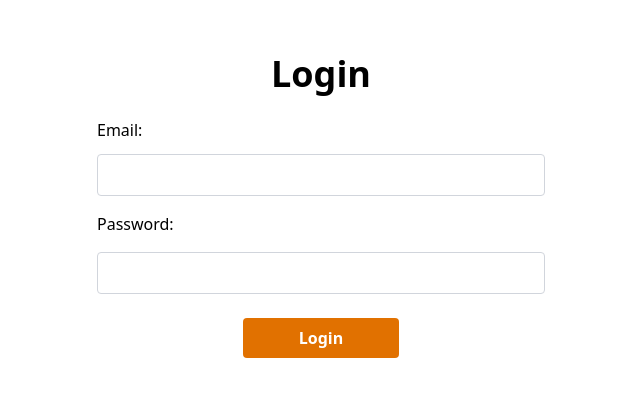
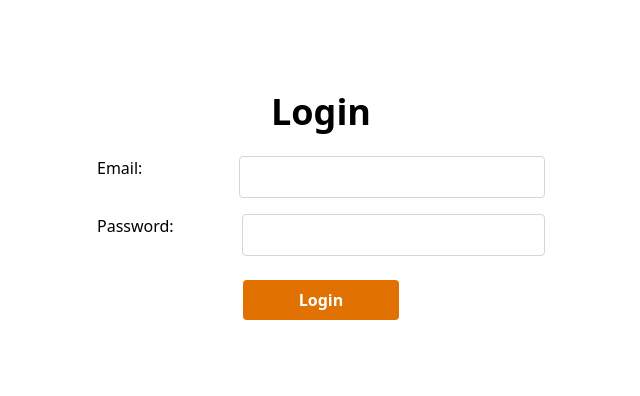
Before and after one commit to SreelakshmiKSudheer/Food-Order, a React (Vite) app in the folder frontend/: page /login in a window 1280 px wide. Shown: the part 194-590 px from the top of the page, without its empty margins (319-959 px from the left). Built offline with nearby package versions, Linux system fonts and the light colour scheme; no server answers.

Commit message:
token inclusion

```diff
--- a/frontend/src/pages/Login.jsx
+++ b/frontend/src/pages/Login.jsx
@@ -18,14 +18,17 @@ const Login = () => {
     try {
       const data = await apiLogin(email, password);
       // apiLogin stores token on success
+      if (data.token) {
+        localStorage.setItem('token', data.token);
+      }
       if (data.user) {
         localStorage.setItem('user', JSON.stringify(data.user));
       }
 
       const role = data.user?.role;
       if (role === 'seller') navigate('/seller');
-      else if (role === 'buyer') navigate('/');
-      else navigate('/profile');
+      else if (role === 'buyer') navigate('/buyer');
+      else navigate('/');
     } catch (err) {
       setError(err.message || 'Network error');
     } finally {
@@ -38,8 +41,8 @@ const Login = () => {
       <div className='w-full max-w-md'>
         <h2 className='text-center mb-6 text-4xl font-bold'>Login</h2>
         <form onSubmit={handleSubmit} className='flex flex-col gap-4 items-center'>
-          <div className='flex flex-col w-full gap-2'>
-            <label className='mb-1'>Email:</label>
+          <div className='flex justify-between w-full gap-2'>
+            <label className='mb-1 w-50'>Email:</label>
             <input
               type="email"
               value={email}
@@ -48,8 +51,8 @@ const Login = () => {
               className='border border-gray-300 rounded p-2 w-full'
             />
           </div>
-          <div className='flex flex-col w-full gap-3'>
-            <label className='mb-1'>Password:</label>
+          <div className='flex justify-between w-full gap-3'>
+            <label className='mb-1 w-50'>Password:</label>
             <input
               type="password"
               value={password}
```
